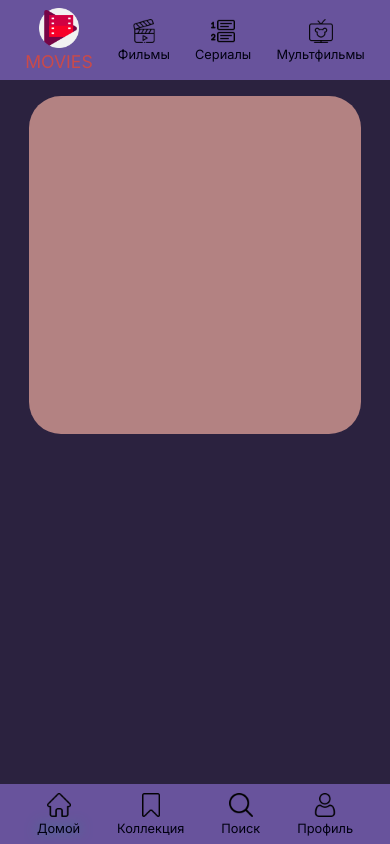
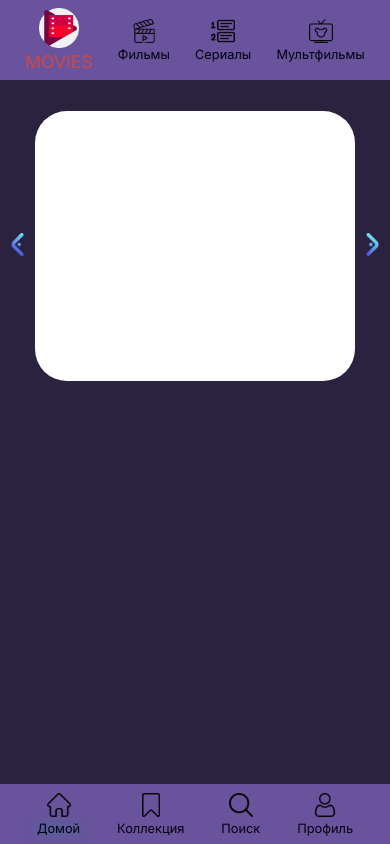
Before and after one commit to Evgenii-Buslaev/MoviesFinderAppReact, a React (Create React App) app: page / in a window 390 px wide. Built offline with nearby package versions, Linux system fonts and the light colour scheme.

Commit message:
Created TopList

```diff
--- a/src/components/App/App.js
+++ b/src/components/App/App.js
@@ -7,7 +7,7 @@ import "../../css/reset.css";
 import NavBar from "../NavBar/NavBar";
 import NavBarMob from "../NavBarMob/NavBarMob";
 import OptionsBar from "../OptionsBar/OptionsBar";
-import TopMovieCard from "../TopMovieCard/TopMovieCard";
+import TopList from "../TopList/TopList";
 
 function App() {
   const [width, setWidth] = useState(window.innerWidth);
@@ -29,7 +29,7 @@ function App() {
           <OptionsBar />
         </>
       )}
-      <TopMovieCard />
+      <TopList />
     </div>
   );
 }
--- /dev/null
+++ b/src/components/TopList/TopList.jsx
@@ -0,0 +1,19 @@
+import TopMovieCard from "../TopMovieCard/TopMovieCard";
+import ImageButton from "../../UI/ImageButton/ImageButton";
+
+import styles from "./TopList.module.css";
+
+import next from "../../icons/TopList/next.png";
+import prev from "../../icons/TopList/prev.png";
+
+function TopList() {
+  return (
+    <div className={styles.topListCont}>
+      <ImageButton path={prev} alt="previous movie" title="Предыдущий фильм" />
+      <TopMovieCard />
+      <ImageButton path={next} alt="next movie" title="Следующий фильм" />
+    </div>
+  );
+}
+
+export default TopList;
--- /dev/null
+++ b/src/components/TopList/TopList.module.css
@@ -0,0 +1,14 @@
+.topListCont {
+  display: flex;
+  justify-content: center;
+  align-items: center;
+  margin: 1rem auto 0;
+  width: 100vw;
+  height: 400px;
+}
+
+@media (max-width: 800px) {
+  .topListCont {
+    height: 300px;
+  }
+}
--- a/src/components/TopMovieCard/TopMovieCard.module.css
+++ b/src/components/TopMovieCard/TopMovieCard.module.css
@@ -1,13 +1,13 @@
 .movieCardCont {
-  margin: 1rem auto 0;
+  margin: 0 1rem;
   width: 85vw;
-  height: 50vh;
+  height: 90%;
   border-radius: 2rem;
-  background-color: rgb(179, 130, 130);
+  background-color: white;
 }
 
 @media (max-width: 800px) {
   .movieCardCont {
-    height: 40vh;
+    margin: 0;
   }
 }
```
Also changed, not shown: src/icons/TopList/next.png (added), src/icons/TopList/prev.png (added).
